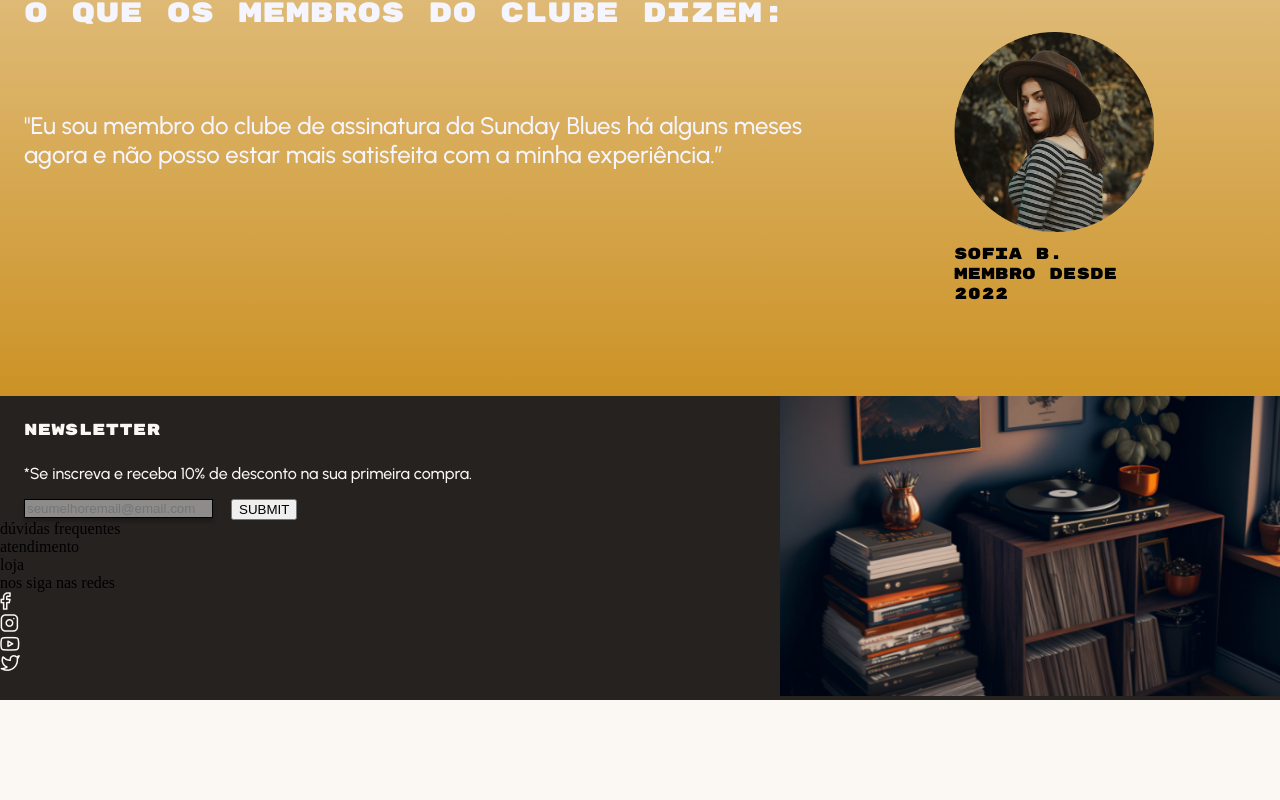
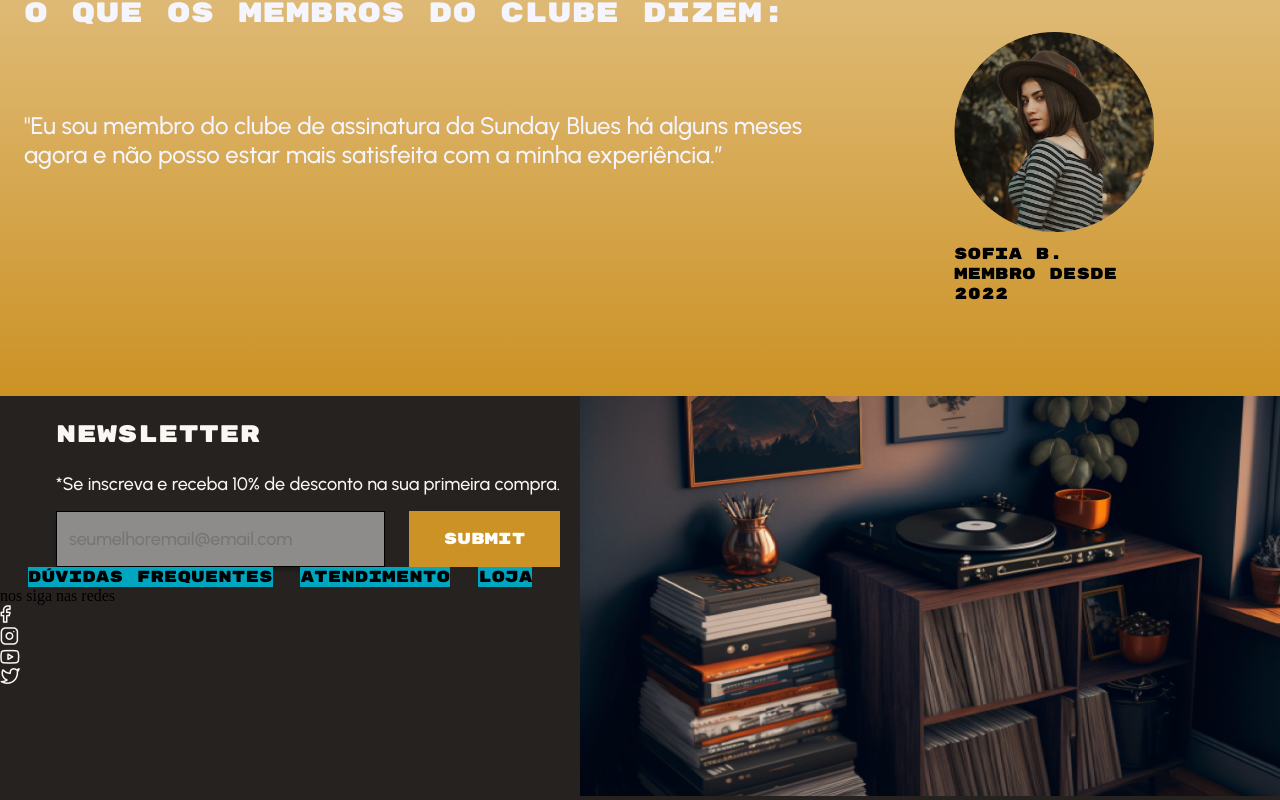
Before and after one commit to Ansh-Kataria/Sunday-Blues, a React (Vite) app: page / in a window 1280 px wide. Shown: the part 2122-2922 px from the top of the page. Before the commit the page ends 2822 px from the top, so only its background shows below. Built offline with nearby package versions, Linux system fonts and the light colour scheme.

Commit message:
footer updated

```diff
--- a/src/components/Footer/Footer.css
+++ b/src/components/Footer/Footer.css
@@ -7,37 +7,74 @@
 .footer-left-first {
   display: flex;
   flex-direction: row;
-  padding: 24px 24px;
+  padding: 24px 56px;
   font-family: var(--font-family-big);
+  font-size: 24px;
   color: var(--color-cream);
 }
 
 .footer-left-second {
   display: flex;
   font-family: var(--font-family-small);
+  font-size: 18px;
   color: var(--color-cream);
-  padding-left: 24px;
+  padding-left: 56px;
   padding-bottom: 16px;
 }
 
 .footer-left-third {
   display: flex;
+  padding-left: 56px;
 }
 
 .footer-left-third-left {
-  padding: 0px 24px;
+  width: 70%;
+  padding-right: 24px;
   box-sizing: border-box;
+  display: flex;
 }
 
 .footer-left-third-left input {
+  font-family: var(--font-family-small);
+  font-size: 18px;
+  line-height: 16px;
   width: 100%;
   background: rgba(245, 245, 245, 0.5);
   border: 1px solid #000000;
   box-shadow: 0px 4px 4px rgba(0, 0, 0, 0.25);
   color: rgba(245, 245, 245, 0.5);
+  padding: 16px 12px;
+}
+
+.footer-left-third-right {
+  width: 30%;
+}
+
+.footer-left-third-right button {
+  font-family: var(--font-family-big);
+  color: #ffffff;
+  font-size: 16px;
+  width: 100%;
+  height: 100%;
+  background-color: var(--color-golden);
+  padding: 16px;
+  border: none;
+}
+
+.footer-left-fourth {
+  font-family: var(--font-family-big);
+  display: flex;
+  justify-content: space-evenly;
+  align-items: center;
+  width: 100%;
+}
+
+.footer-left-fourth div {
+  background-color: var(--color-blue);
+  padding-left: 0px 12px;
 }
 
 .footer-right img {
-  width: 500px;
-  height: 300px;
+  width: 700px;
+  height: 400px;
 }
```
